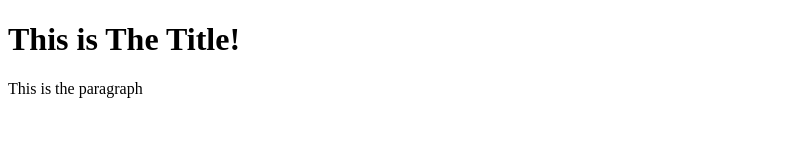
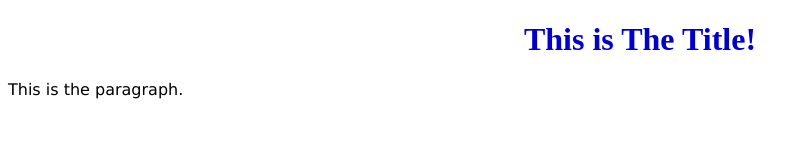
Before and after one commit to Jessica-Ha12/ICS2O-Unit3-01-HTML, a plain HTML site: page index.html in a window 1280 px wide. Shown: the whole page, without its empty margins (0-809 px from the left). Drawn offline with Linux system fonts and the light colour scheme.

Commit message:
index.html

```diff
--- a/index.html
+++ b/index.html
@@ -6,6 +6,6 @@
   </head>
   <body>
     <h1>This is The Title!</h1>
-    <p>This is the paragraph</p>
+    <p>This is the paragraph.</p>
   </body>
 </html>
--- a/style.css
+++ b/style.css
@@ -1,8 +1,8 @@
-.h1 {
+h1 {
   font-family: "Times New Roman", Times, serif;
-  color: red;
+  color: mediumblue;
   text-align: center
 }
-.p {
+p {
   font-family: Verdana, Geneva, Tahoma, sans-serif;
 }
```
